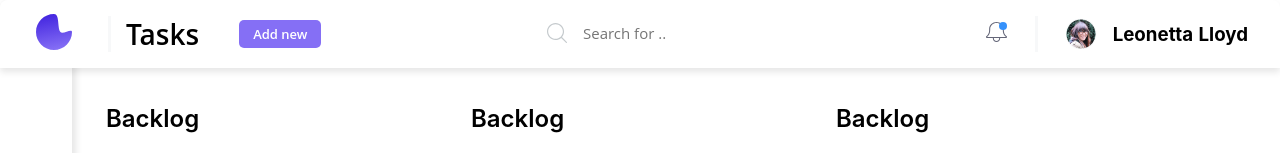
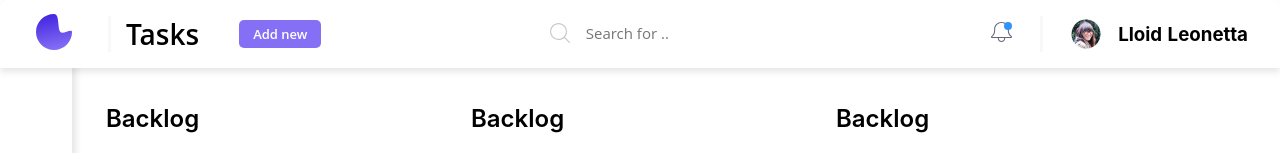
Before and after one commit to kvitkina/jungaroo, a Nuxt app: page / in a window 1280 px wide. Shown: the top 153 px of the page. Built offline with nearby package versions, Linux system fonts and the light colour scheme.

Commit message:
add user store

```diff
--- a/components/Header.vue
+++ b/components/Header.vue
@@ -11,7 +11,8 @@
     <div
       class="header__line header__line_pos_right header__line_theme_light"
     ></div>
-    <User userName="Leonetta Lloyd" userImage="/oval.png"></User>
+    <!-- <User userName="Leonetta Lloyd" userImage="/oval.png"></User> -->
+    <User userImage="/oval.png"></User>
   </header>
 </template>
 
--- a/components/User.vue
+++ b/components/User.vue
@@ -1,24 +1,33 @@
 <template>
   <div class="user">
-    <img class="user__image" :src='userImage' />
-    <h3 class="user__name">{{userName}}</h3>
+    <img class="user__image" :src="userImage" />
+    <h3 class="user__name">{{ getUserFullName }}</h3>
   </div>
 </template>
 
 <script>
 export default {
   props: {
-    userName: {
-      type: String,
-      required: true,
-    },
+    // userName: {
+    //   type: String,
+    //   required: true,
+    // },
     userImage: {
       type: String,
       required: true,
     },
   },
+  computed: {
+    getUserFullName() {
+      return (
+        this.$store.state.users.user.firstName + ' ' +
+        this.$store.state.users.user.lastName
+      );
+    },
+  },
 };
 </script>
+
 
 <style scoped>
 .user {
--- /dev/null
+++ b/store/users.js
@@ -0,0 +1,17 @@
+export const state = () => ({
+    user: {
+        id: 1,
+        firstName: 'Lloid',
+        lastName: 'Leonetta'
+    }
+})
+
+export const mutations = {
+    add(state, { firstName, lastName, id }) {
+        state.user = {
+            id,
+            firstName,
+            lastName,
+        }
+    }
+}
```
